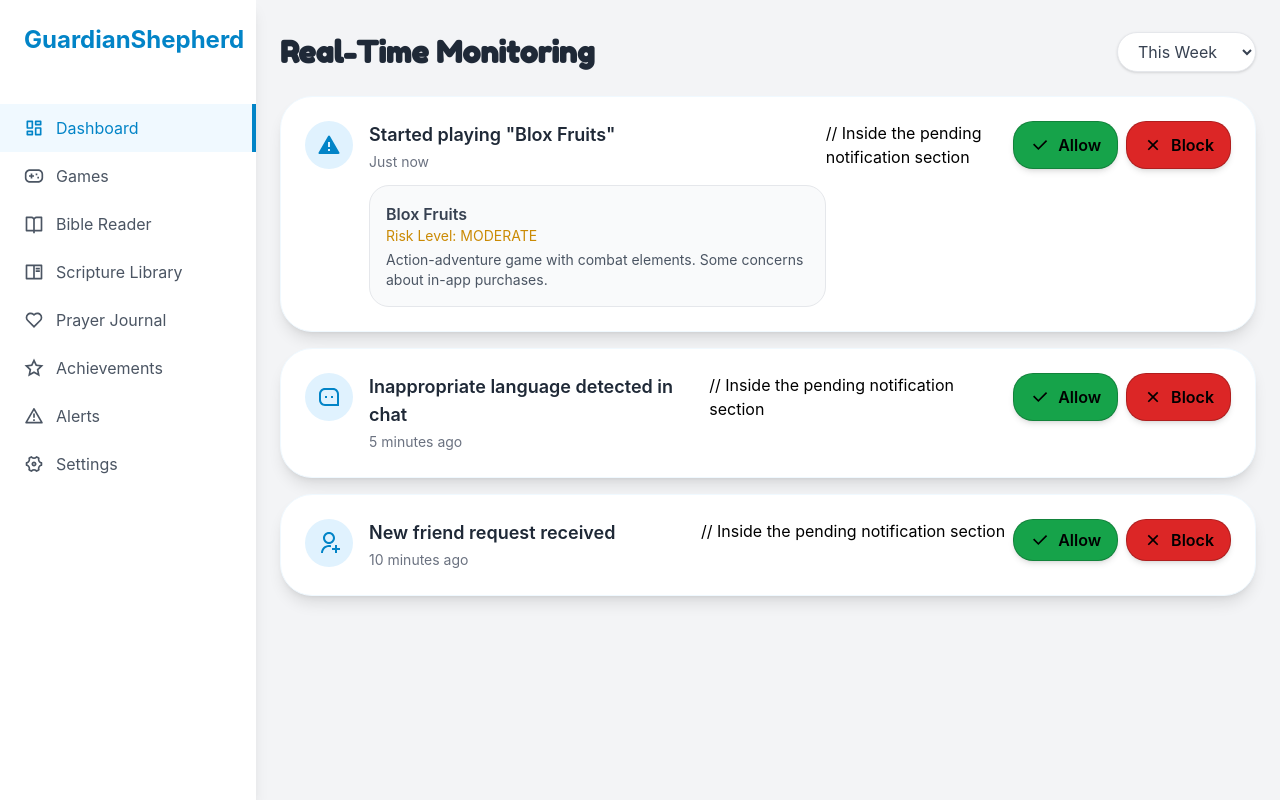
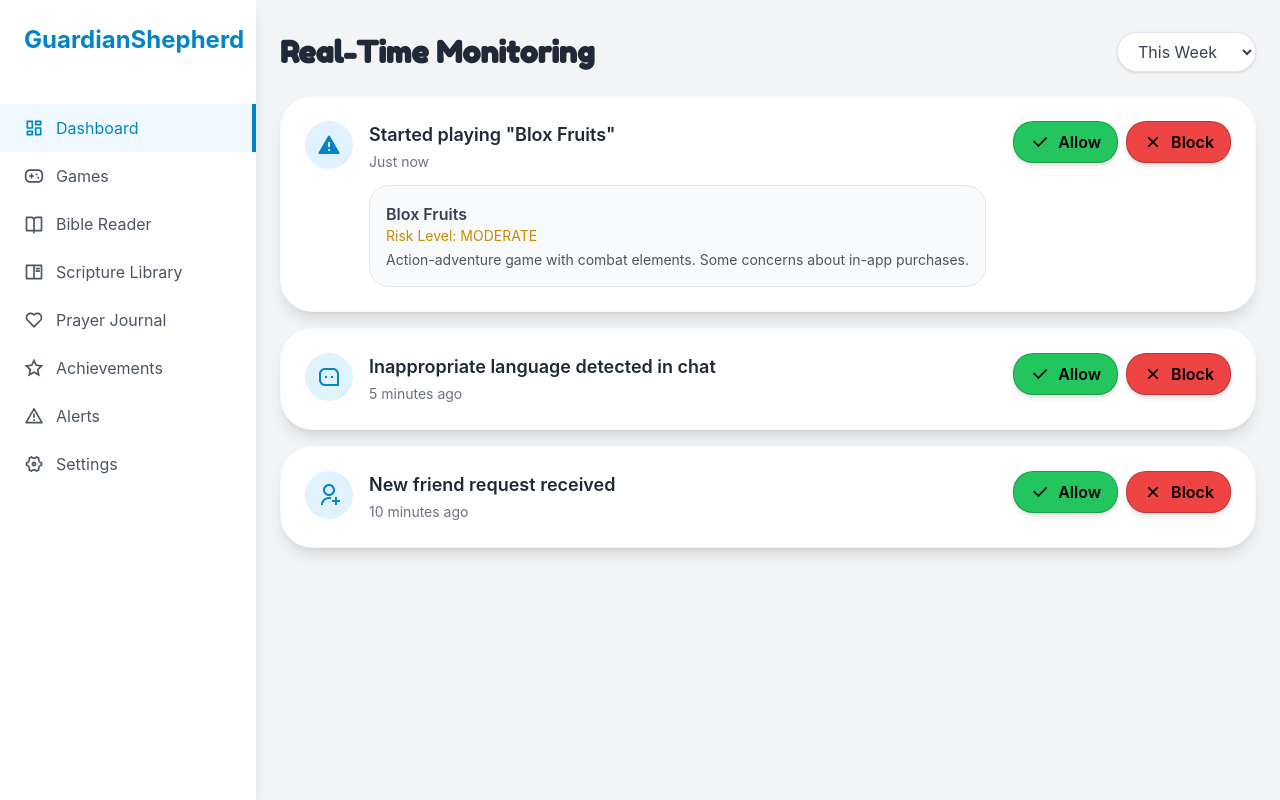
Before and after one commit to JustinStark2022/SafePlay-Monitor-3412, a React (Vite) app: page /#/ in a window 1280 px wide. Built offline with nearby package versions, Linux system fonts and the light colour scheme.

Commit message:
fixed the button colors

```diff
--- a/src/components/Button.jsx
+++ b/src/components/Button.jsx
@@ -9,8 +9,9 @@ const Button = ({ children, className = '', ...props }) => {
         flex items-center px-4 py-2 rounded-xl border border-black/20
         text-black font-semibold shadow-md transition-all duration-200
         hover:scale-105 hover:shadow-lg
+        bg-gray-200 hover:bg-gray-300
         dark:text-white dark:border-white/30
-        dark:hover:bg-white/10
+        dark:bg-gray-700 dark:hover:bg-gray-600
         ${className}
       `)}
     >
--- a/src/pages/Dashboard.jsx
+++ b/src/pages/Dashboard.jsx
@@ -124,10 +124,10 @@ const Dashboard = () => {
                 </div>
                   {notification.status === 'pending' && (
                     <div className="flex gap-2 mt-2 sm:mt-0">
-                      // Inside the pending notification section
+
                       <Button
                         onClick={() => handleAction(notification.id, 'approved')}
-                        className="bg-green-600 hover:bg-green-700 dark:bg-green-500 dark:hover:bg-green-400"
+                        className="bg-green-500 hover:bg-green-700 dark:bg-green-500 dark:hover:bg-green-400"
                       >
                         <RiCheckLine className="w-5 h-5 mr-2" />
                         Allow
@@ -135,7 +135,7 @@ const Dashboard = () => {
 
                       <Button
                         onClick={() => handleAction(notification.id, 'blocked')}
-                        className="bg-red-600 hover:bg-red-700 dark:bg-red-500 dark:hover:bg-red-400"
+                        className="bg-red-500 hover:bg-red-700 dark:bg-red-500 dark:hover:bg-red-400"
                       >
                         <RiCloseLine className="w-5 h-5 mr-2" />
                         Block
```
